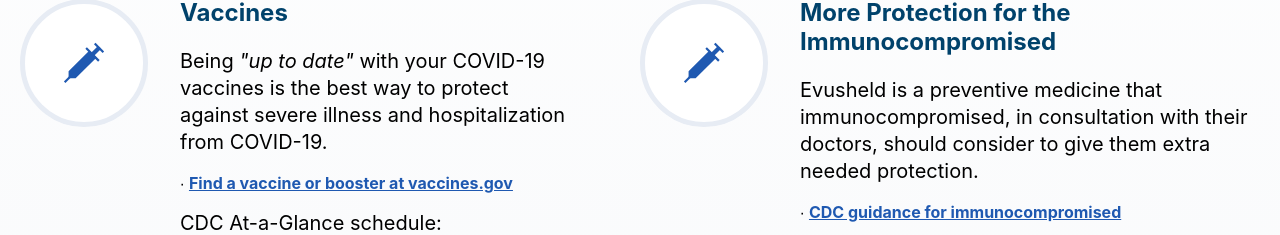
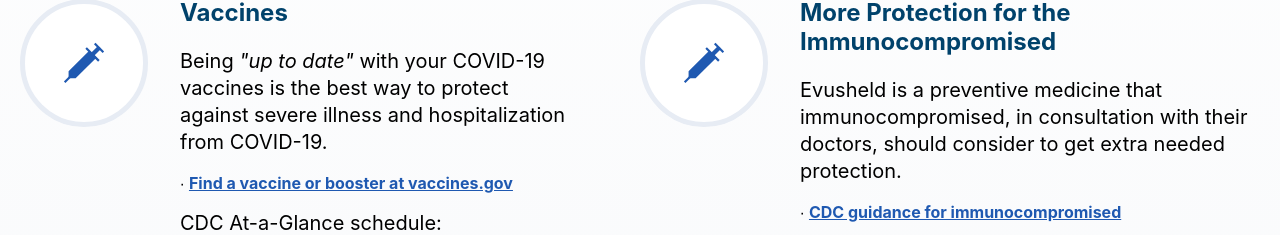
Before and after one commit to rrelyea/covid-safe, a React (Create React App) app: page / in a window 1280 px wide. Shown: the part 394-629 px from the top of the page. Built offline with nearby package versions, Linux system fonts and the light colour scheme.

Commit message:
improve evusheld wording

```diff
--- a/src/App.js
+++ b/src/App.js
@@ -59,7 +59,7 @@
                   <span>More Protection for the Immunocompromised</span>
                 </h3>
                 <p>
-                  Evusheld is a preventive medicine that immunocompromised, in consultation with their doctors, should consider to give them extra needed protection.
+                  Evusheld is a preventive medicine that immunocompromised, in consultation with their doctors, should consider to get extra needed protection.
                 </p>
               &#8729; <a href="https://www.cdc.gov/coronavirus/2019-ncov/need-extra-precautions/people-with-medical-conditions.html#immunocompromised" rel="noopener">CDC guidance for immunocompromised</a>
 
```
